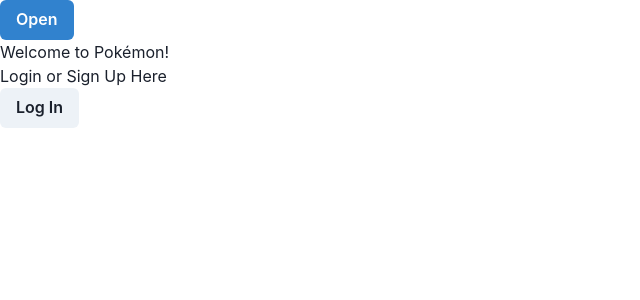
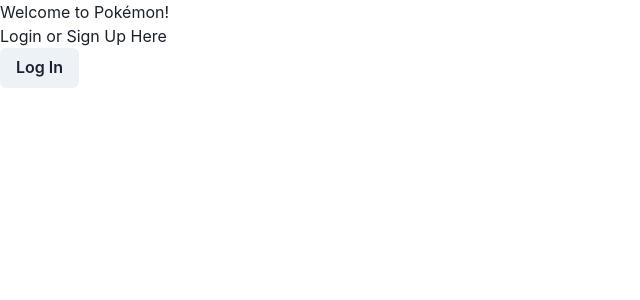
Before and after one commit to persinammon/poke-app, a React (Create React App) app in the folder client/: page / in a window 1280 px wide. Shown: the top 300 px of the page, without its empty margins (0-640 px from the left). Built offline with nearby package versions, Linux system fonts and the light colour scheme.

Commit message:
Hide menu button on landing page

```diff
--- a/client/src/App.js
+++ b/client/src/App.js
@@ -21,10 +21,11 @@
 
 
 const App = () => {
+
  return (
   <div>
     <div>
-     <MainMenu class="hideme" />
+     <MainMenu />
      </div>
      <div>
       <Routes>
--- a/client/src/components/mainmenu.js
+++ b/client/src/components/mainmenu.js
@@ -1,7 +1,7 @@
 import React from "react";
 
 // We import NavLink to utilize the react router.
-import { NavLink } from "react-router-dom";
+import { NavLink, useLocation } from "react-router-dom";
 
 import {
   Drawer,
@@ -20,6 +20,11 @@
 function MainMenu() {
   const { isOpen, onOpen, onClose } = useDisclosure()
   const [placement, setPlacement] = React.useState('left')
+
+
+  if (useLocation().pathname == "/") {
+    return null
+  }
 
   return (
     <>
@@ -43,4 +48,5 @@
     </>
   )
 }
+
 export default MainMenu;
--- a/client/src/pages/landing-page.js
+++ b/client/src/pages/landing-page.js
@@ -3,6 +3,8 @@
 import AuthenticationButton from '../components/authentication-button';
 
 const LandingPage = () => {
+
+
   return (
     <span class="landing">
     <p>Welcome to Pokémon!</p>
--- a/client/src/stylesheets/site-style.scss
+++ b/client/src/stylesheets/site-style.scss
@@ -10,7 +10,3 @@
   align-items: center;
   justify-content: center;
 }
-
-.hideme {
-  display: none;
-}
```
